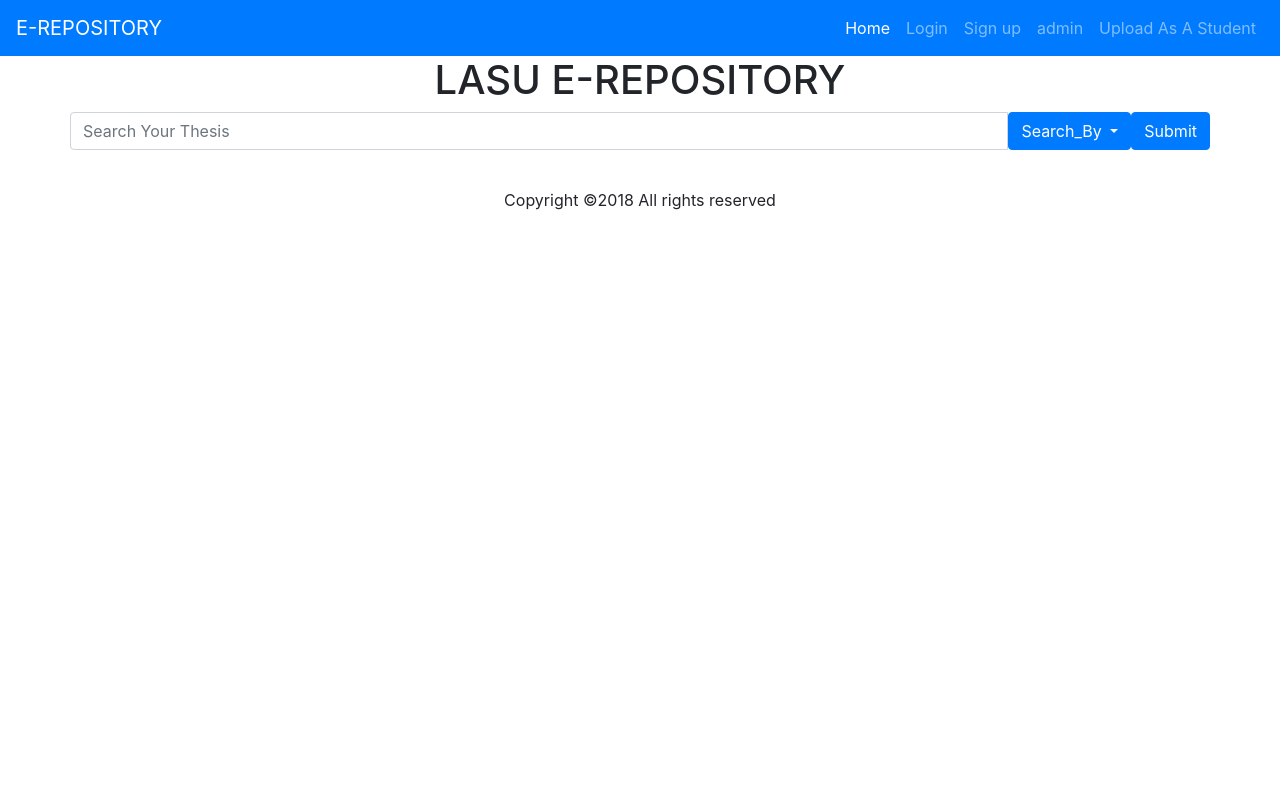
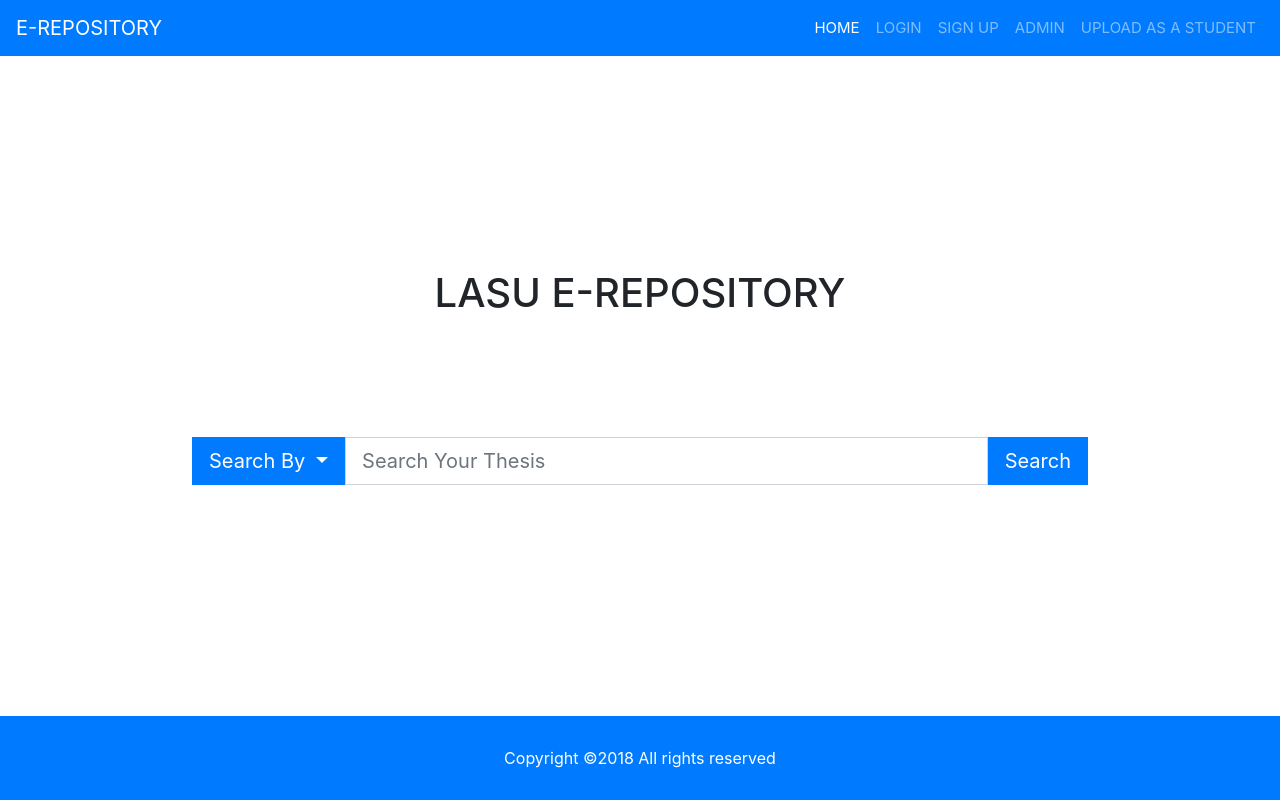
Before and after one commit to mmasokere/E-Repository, a plain HTML site: page index.html in a window 1280 px wide. Drawn offline with Linux system fonts and the light colour scheme.

Commit message:
modified UI

```diff
--- a/css/style.css
+++ b/css/style.css
@@ -2,3 +2,35 @@
     font-size: 15px;
     text-transform: uppercase;
 }
+
+main{
+    display: flex !important;
+    min-height: 80vh;
+    justify-content: center;
+    align-items: center;
+}
+
+.inner{
+    display: block;
+    width: 70%;
+    text-align: center;
+}
+
+.inner h1{
+    margin: 10px 0px 120px 0px;
+}
+
+.inner .btn-lg{
+    border-radius: 0px !important;
+}
+
+.inner .btn-lg:hover,
+.inner .btn-lg:focus,
+.inner .input-group:focus,
+.inner .form-control:focus{
+    box-shadow: none;
+}
+
+.site-footer{
+    color: #ffffff;
+}
--- a/index.html
+++ b/index.html
@@ -1,23 +1,25 @@
 <!DOCTYPE html>
 <html lang="en">
+
   <head>
     <meta charset="UTF-8">
     <meta name="viewport" content="width=device-width, initial-scale=1.0">
     <meta http-equiv="X-UA-Compatible" content="ie=edge">
-    <link rel="stylesheet" href="css/sytle.css">
+    <link rel="stylesheet" href="css/style.css">
     <link rel="stylesheet" href="css/bootstrap.min.css">
     <title>LASU E-REPOSITORY</title>
   </head>
-<body >
+
+  <body>
     <header>
-        <div class="jumbotrom">
       <nav class="navbar navbar-expand-md navbar-dark bg-primary sticky-top">
-                        <a class="navbar-brand" href="#" >E-REPOSITORY</a>
-                        <button class="navbar-toggler" type="button" data-toggle="collapse" data-target="#navbarNav" aria-controls="navbarNav" aria-expanded="false" aria-label="Toggle navigation">
+        <a class="navbar-brand" href="#">E-REPOSITORY</a>
+        <button class="navbar-toggler" type="button" data-toggle="collapse" data-target="#navbarNav" aria-controls="navbarNav"
+          aria-expanded="false" aria-label="Toggle navigation">
           <span class="navbar-toggler-icon"></span>
         </button>
         <div class="collapse navbar-collapse" id="navbarNav">
-                          <ul class="navbar-nav ml-auto" >
+          <ul class="navbar-nav ml-auto">
             <li class="nav-item active ">
               <a class="nav-link" href="#">Home <span class="sr-only">(current)</span></a>
             </li>
@@ -25,10 +27,10 @@
               <a class="nav-link" href="#">Login</a>
             </li>
             <li class="nav-item">
-                              <a class="nav-link" href="#" >Sign up</a>
+              <a class="nav-link" href="#">Sign up</a>
             </li>
             <li class="nav-item">
-                              <a class="nav-link " href="#">admin</a>
+              <a class="nav-link " href="#">Admin</a>
             </li>
             <li class="nav-item">
               <a class="nav-link" href="#">Upload As A Student</a>
@@ -36,18 +38,15 @@
           </ul>
         </div>
       </nav>
-        </div>
     </header>
-    <main class="content-wrapper">
-        <section >
-        <div class="container">
-          <div class="row align-items-center site-hero-inner justify-content-center">
+    <main>
+      <div class="inner">
         <h1>LASU E-REPOSITORY</h1>
+        <form action="">
           <div class="input-group mb-2">
-                    <input type="text" class="form-control" placeholder="Search Your Thesis" autocomplete="off" >
             <div class="btn-group">
-                              <button type="button" class="btn btn-primary dropdown-toggle" data-toggle="dropdown">
-                                  Search_By
+              <button type="button" class="btn btn-primary btn-lg dropdown-toggle" data-toggle="dropdown">
+                Search By
               </button>
               <div class="dropdown-menu">
                 <a class="dropdown-item" href="#">any field</a>
@@ -59,28 +58,31 @@
                 <a class="dropdown-item" href="#">reference</a>
                 <a class="dropdown-item" href="#">fulltext</a>
                 <a class="dropdown-item" href="#">year</a>
-
               </div>
             </div>
-                          <button class="btn btn-primary" type="button">Submit</button>
+            <input type="text" class="form-control form-control-lg" placeholder="Search Your Thesis" autocomplete="off">
+            <input type="submit" class="btn btn-primary btn-lg" value="Search">
           </div>
+
+        </form>
       </div>
-          </div>
-      </section>
     </main>
 
-    <footer class="site-footer" style="padding: 30px;">
+    <footer class="site-footer fixed-bottom bg-primary" style="padding: 30px;">
       <div class="container">
-
         <div class="row justify-content-center">
           <div class="col-md-7 text-center">
-              Copyright &copy;<script>document.write(new Date().getFullYear());</script> All rights reserved
+            Copyright &copy;<script>
+              document.write(new Date().getFullYear());
+            </script> All rights reserved
           </div>
         </div>
       </div>
     </footer>
+
     <script src="js/popper.min.js"></script>
     <script src="js/jquery-3.3.1.min.js"></script>
     <script src="js/bootstrap.min.js"></script>
   </body>
+
 </html>
```
Lines whose indentation alone changed are shown as unchanged.
